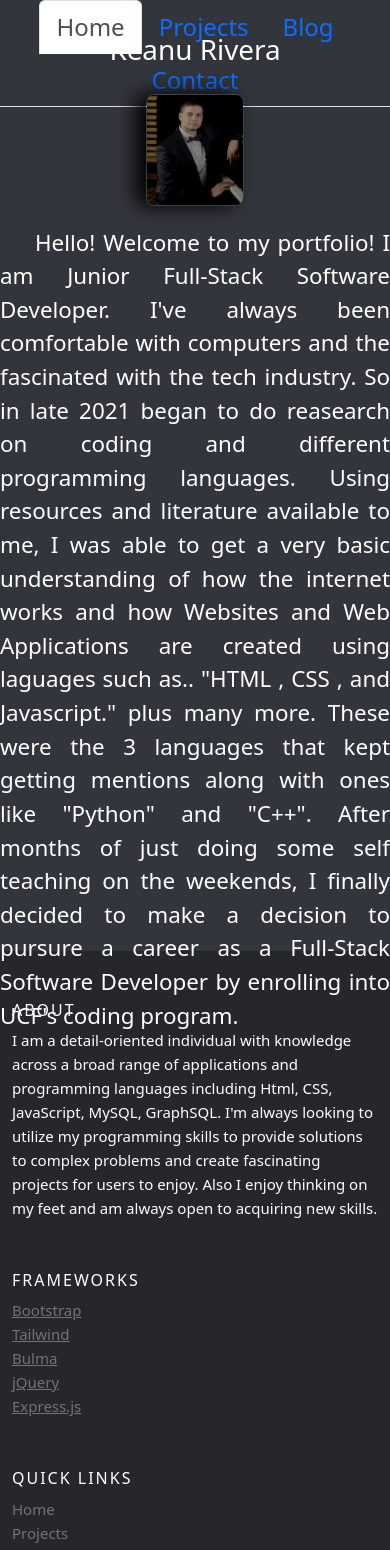
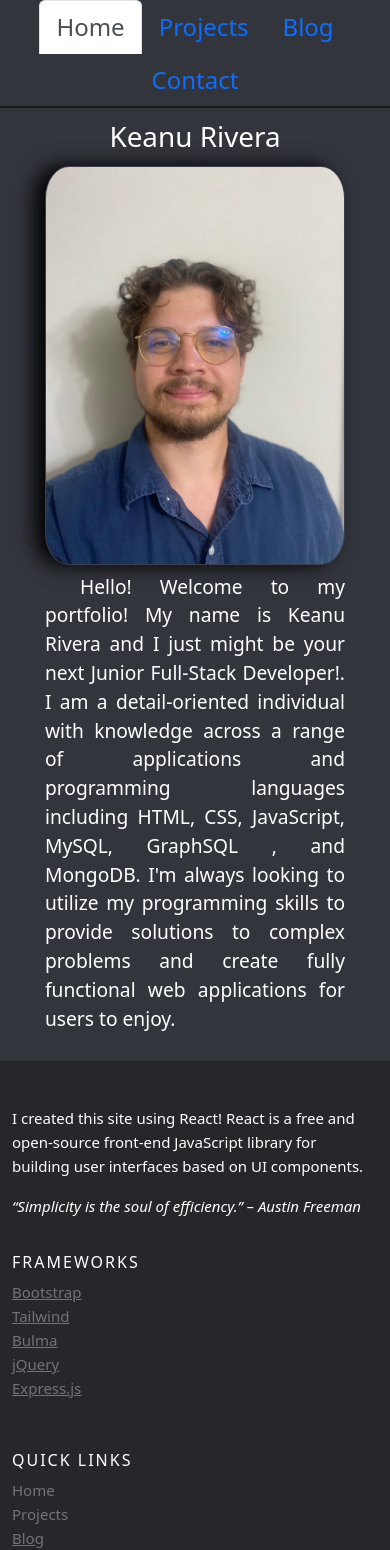
Before and after one commit to KRivera2394/Portfolio-React, a React (Create React App) app: page / in a window 390 px wide. Shown: the top 1550 px of the page. Built offline with nearby package versions, Linux system fonts and the light colour scheme.

Commit message:
UpdatedHome-FixProjects

```diff
--- a/src/components/NavTabs.js
+++ b/src/components/NavTabs.js
@@ -5,7 +5,7 @@ import './styles/html.css';
 // We assign them to their own variable names
 function NavTabs({ currentPage, handlePageChange }) {
   return (
-    <ul className="nav nav-tabs justify-content-center">
+    <ul id='navB' className="nav nav-tabs justify-content-center">
       <li className="nav-item">
         <a
           href="#home"
--- a/src/components/PortfolioContainer.js
+++ b/src/components/PortfolioContainer.js
@@ -35,8 +35,9 @@ export default function PortfolioContainer() {
       <div className="container">
         <div className="row">
           <div className="col-sm-12 col-md-6">
-            <h6>About</h6>
-            <p className="text-justify"> I am a detail-oriented individual with knowledge across a broad range of applications and programming languages including Html, CSS, JavaScript, MySQL, GraphSQL. I'm always looking to utilize my programming skills to provide solutions to complex problems and create fascinating projects for users to enjoy. Also I enjoy thinking on my feet and am always open to acquiring new skills.</p>
+            {/* <h6>About</h6> */}
+            <p> I created this site using React! React is a free and open-source front-end JavaScript library for building user interfaces based on UI components. </p>
+            <span className="text-justify"> “Simplicity is the soul of efficiency.” – Austin Freeman</span>
           </div>
 
           <div className="col-xs-6 col-md-3">
--- a/src/components/pages/Home.js
+++ b/src/components/pages/Home.js
@@ -1,7 +1,7 @@
 import React from 'react';
 import '../styles/home-page.css';
 import '../styles/projects.css';
-import pp from '../images/NewPP.jpg'
+import pp from '../images/HeadShot-BangJJ.jpg'
 
 export default function Home() {
   return (
@@ -10,8 +10,11 @@ export default function Home() {
       <h1 className='homeHeader'>Keanu Rivera</h1>
       <img className='profilePic' src={pp} alt='ProfilePicture'/>
       <p className='homeText tH'>
-      Hello! Welcome to my portfolio! I am Junior Full-Stack Software Developer. I've always been comfortable with computers and the fascinated with the tech industry. So in late 2021 began to do reasearch on coding and different programming languages. Using resources and literature available to me, I was able to get a very basic understanding of how the internet works and how Websites and Web Applications are created using laguages such as.. "HTML , CSS , and Javascript." plus many more. These were the 3 languages that kept getting mentions along with ones like "Python" and "C++". After months of just doing some self teaching on the weekends, I finally decided to make a decision to pursure a career as a Full-Stack Software Developer by enrolling into UCF's coding program.
+      Hello! Welcome to my portfolio! My name is Keanu Rivera and I just might be your next Junior Full-Stack Developer!. I am a detail-oriented individual with knowledge across a range of applications and programming languages including HTML, CSS, JavaScript, MySQL, GraphSQL , and MongoDB. I'm always looking to utilize my programming skills to provide solutions to complex problems and create fully functional web applications for users to enjoy.
+
+
       </p>
+
     </div>
 
   );
--- a/src/components/styles/home-page.css
+++ b/src/components/styles/home-page.css
@@ -8,13 +8,14 @@
   display: flex;
   flex-wrap: wrap;
   justify-content: center;
-  padding-top: 6%;
+  padding: 3%;
+  padding-top: 3%;
   flex-direction: row;
   background-color: #33353d;
+  align-items: center;
+  /* max-height: 100%; */
+  gap: 5%;
 
-  max-height: 100%;
-  gap: 5%;
-  font-size: 1.4em;
 
 
 
@@ -23,14 +24,18 @@
   color:#fff;
   flex: 1 1 100%;
   text-align: center;
-  margin-bottom: 7%;
+  margin-bottom: 3.5%;
   /* height: fit-content; */
 }
 
+#navB{
+  border-bottom: 2px solid rgb(26, 26, 26);
+}
+
 .homeText{
-  flex: 0 1 40%;
-  /* max-width: 30%; */
-
+  flex: 1;
+  max-width: 25%;
+  font-size: 1.4em;
   text-indent: 35px;
   color:#fff;
   text-align:justify;
@@ -38,22 +43,21 @@
   align-self: center;
 }
 
-/* .tH{
-   margin-top: -20%;
-  max-width: 50%;
-}
-/*/
 
 
 
-.profilePic{
-  flex: 0 0 30%;
 
-  max-width: 25%;
-  min-width: 25%;
-  max-height: 500px;
-  margin-bottom: 5%;
-  /* max-height: 40.1vh; */
+
+ .profilePic{
+   width: 20%;
+
+
+  /* max-width: 25%; */
+  min-width: 300px;
+
+
+  /* margin-bottom: 5%; */
+   margin-bottom: 2%;
   border-radius: 8%;
   box-shadow: -10px 00px 20px 0px black;
   border: 1px solid rgba(245, 245, 245, 0.053);
@@ -62,6 +66,7 @@
 
 .site-footer
 {
+
   background-color:#26272b;
   padding:45px 0 20px;
   font-size:15px;
@@ -215,13 +220,22 @@
   background-color:#ea4c89
 }
 
+@media screen and (max-width: 1520px)
+{
+  .profilePic
+  {
+    width: 30%;
+  }
+}
+
+
+
 @media screen and (max-width: 1200px)
 {
-  .homeBodyContainer
+  .homeText
   {
-    flex-wrap: nowrap;
-    align-items: center;
-    flex-direction: column;
+    min-width: 300px;
+    font-size: 1.2em;
   }
 }
 
--- a/src/components/styles/html.css
+++ b/src/components/styles/html.css
@@ -6,3 +6,8 @@
     background-color: #33353d;
     font-size: 1.5em;
 }
+
+.text-justify{
+    font-style: italic;
+    /* margin-top: 8%; */
+}
--- a/src/components/styles/projects.css
+++ b/src/components/styles/projects.css
@@ -1,15 +1,18 @@
 
 .vnvImage{
-  width: 30%;
-  height: 35vh;
-  margin: 2%;
+  width: 50%;
+
+  /* margin: 2%; */
   border: 1px solid black;
   flex: 0 1 20%;
 }
 
 .projectsMod{
-  flex-direction: row;
+  /* flex-direction: row; */
+  display: flex;
   align-items: center;
+  padding: 0%;
+
 }
 
 .projectText{
@@ -19,5 +22,9 @@
 
 .vIG{
   width: 100%;
-  height: 100%;
+  min-width: 400px;
+  flex: 1 1 100%;
+
+
+
 }
```
Also changed, not shown: src/components/images/HeadShot-BangJJ.jpg (added).
